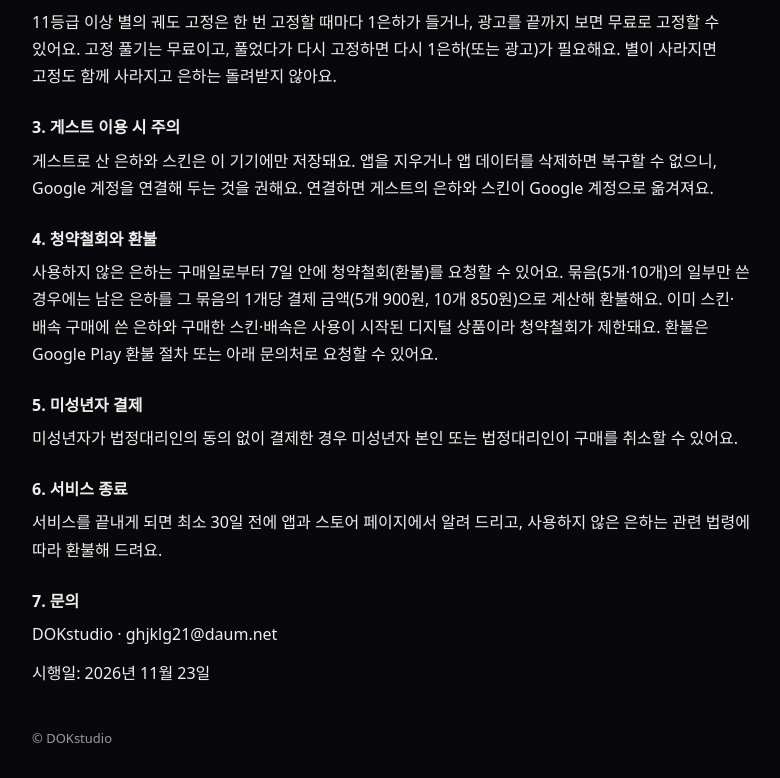
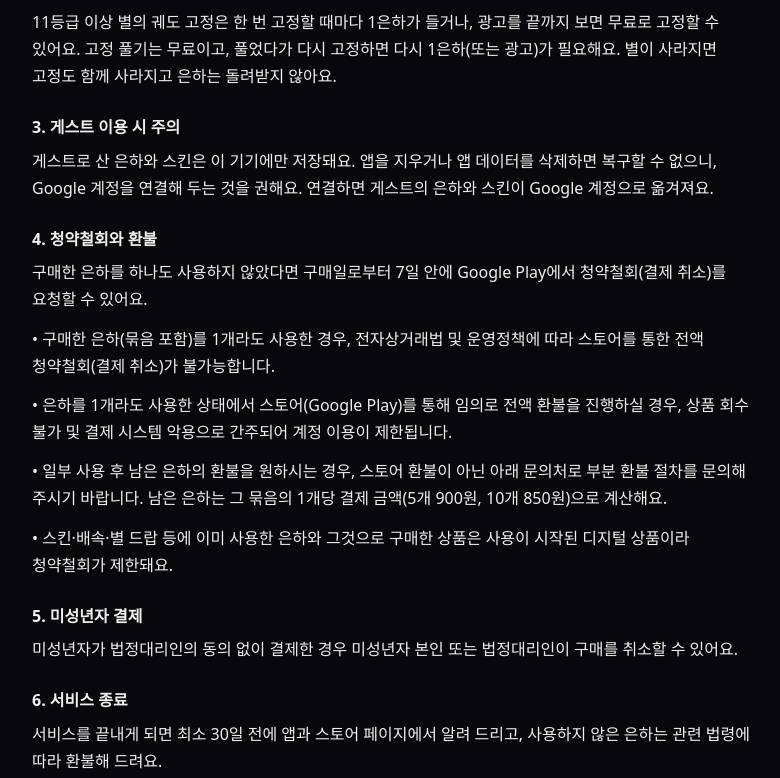
Before and after one commit to Doks-studio/doks-studio.github.io, a plain HTML site: page terms.html in a window 1280 px wide. Shown: the part 602-1380 px from the top of the page, without its empty margins (248-1028 px from the left). Drawn offline with Linux system fonts and the light colour scheme.

Commit message:
Update refund terms: no store refund once any currency is used
Co-Authored-By: Claude Opus 5.5 <noreply@anthropic.com>
Claude-Session: https://claude.ai/code/session_01CFkZ5gvYftjxhAuLmRbA7A

```diff
--- a/terms.html
+++ b/terms.html
@@ -27,7 +27,11 @@ footer{margin-top:40px;color:var(--dim);font-size:13px}
         <h3>3. 게스트 이용 시 주의</h3>
         <p>게스트로 산 은하와 스킨은 이 기기에만 저장돼요. 앱을 지우거나 앱 데이터를 삭제하면 복구할 수 없으니, Google 계정을 연결해 두는 것을 권해요. 연결하면 게스트의 은하와 스킨이 Google 계정으로 옮겨져요.</p>
         <h3>4. 청약철회와 환불</h3>
-        <p>사용하지 않은 은하는 구매일로부터 7일 안에 청약철회(환불)를 요청할 수 있어요. 묶음(5개·10개)의 일부만 쓴 경우에는 남은 은하를 그 묶음의 1개당 결제 금액(5개 900원, 10개 850원)으로 계산해 환불해요. 이미 스킨·배속 구매에 쓴 은하와 구매한 스킨·배속은 사용이 시작된 디지털 상품이라 청약철회가 제한돼요. 환불은 Google Play 환불 절차 또는 아래 문의처로 요청할 수 있어요.</p>
+        <p>구매한 은하를 하나도 사용하지 않았다면 구매일로부터 7일 안에 Google Play에서 청약철회(결제 취소)를 요청할 수 있어요.</p>
+        <p>• 구매한 은하(묶음 포함)를 1개라도 사용한 경우, 전자상거래법 및 운영정책에 따라 스토어를 통한 전액 청약철회(결제 취소)가 불가능합니다.</p>
+        <p>• 은하를 1개라도 사용한 상태에서 스토어(Google Play)를 통해 임의로 전액 환불을 진행하실 경우, 상품 회수 불가 및 결제 시스템 악용으로 간주되어 계정 이용이 제한됩니다.</p>
+        <p>• 일부 사용 후 남은 은하의 환불을 원하시는 경우, 스토어 환불이 아닌 아래 문의처로 부분 환불 절차를 문의해 주시기 바랍니다. 남은 은하는 그 묶음의 1개당 결제 금액(5개 900원, 10개 850원)으로 계산해요.</p>
+        <p>• 스킨·배속·별 드랍 등에 이미 사용한 은하와 그것으로 구매한 상품은 사용이 시작된 디지털 상품이라 청약철회가 제한돼요.</p>
         <h3>5. 미성년자 결제</h3>
         <p>미성년자가 법정대리인의 동의 없이 결제한 경우 미성년자 본인 또는 법정대리인이 구매를 취소할 수 있어요.</p>
         <h3>6. 서비스 종료</h3>
```
